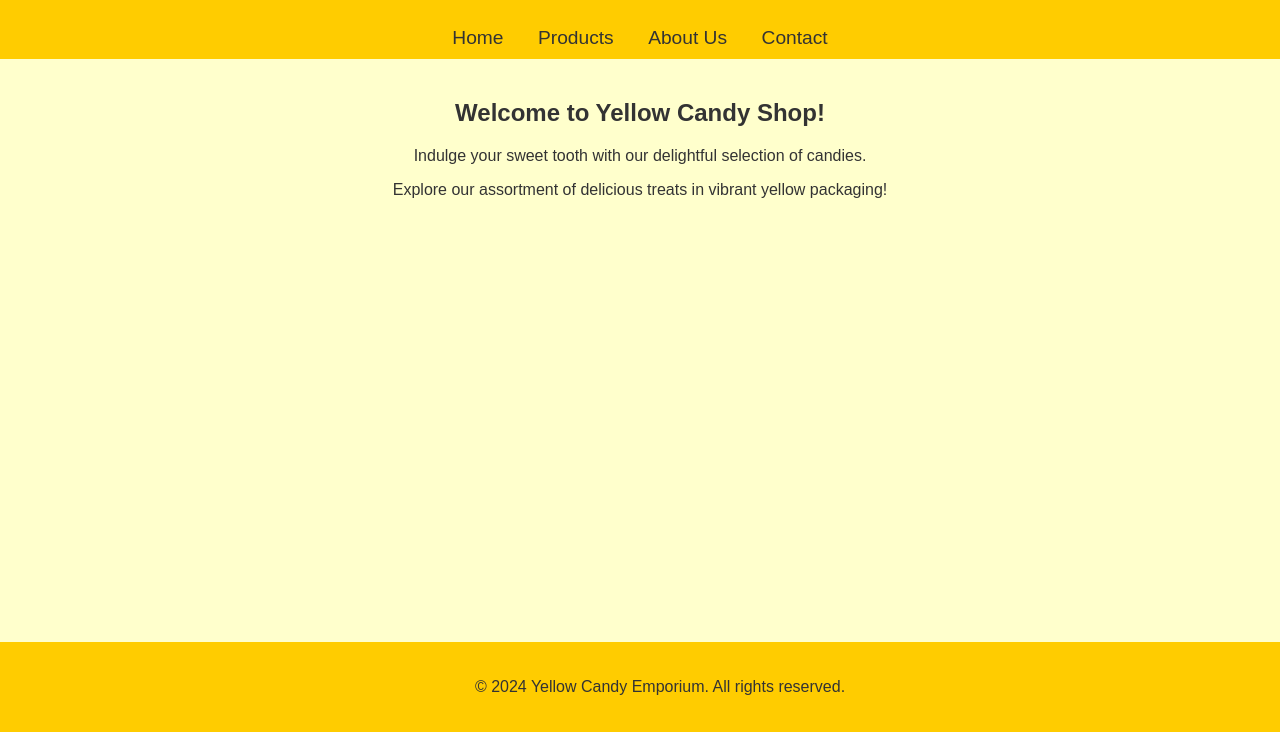
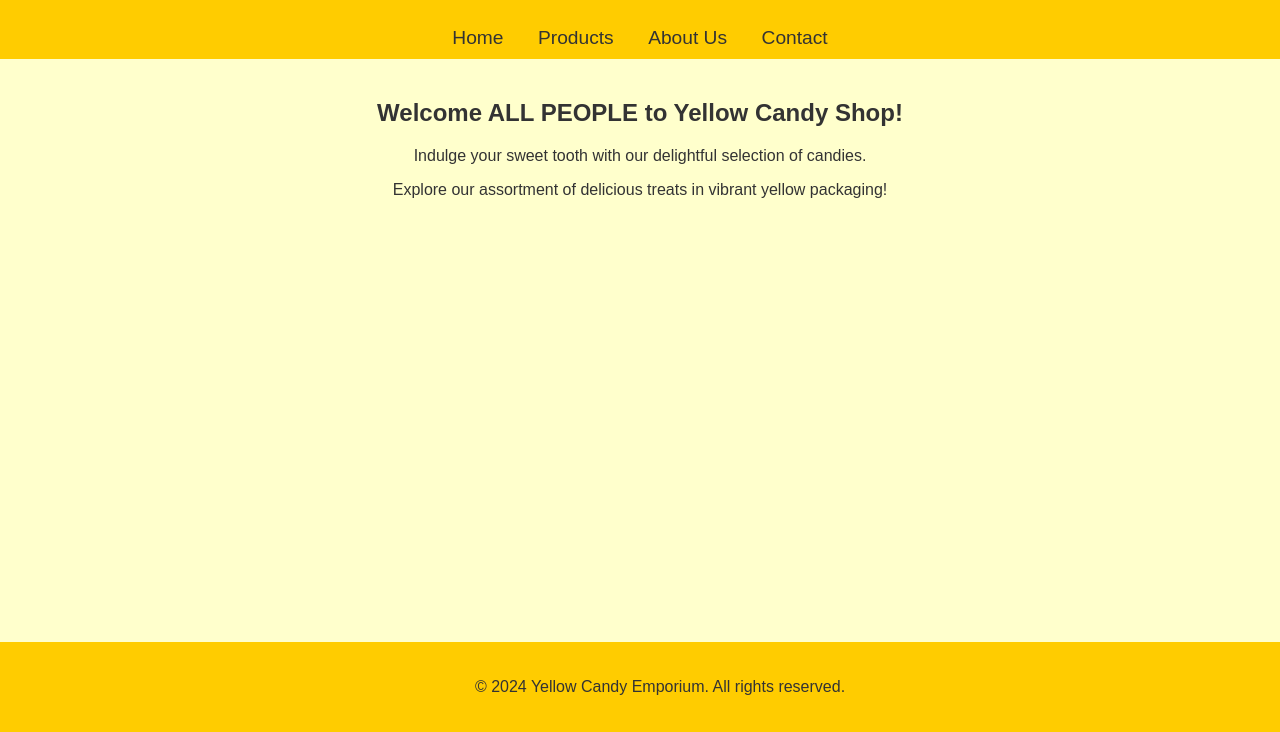
Before and after one commit to czarmax/candy_shop, a plain HTML site: page index.html in a window 1280 px wide. Shown: the part 68-800 px from the top of the page. Drawn offline with Linux system fonts and the light colour scheme.

Commit message:
Modify welcome msg

```diff
--- a/index.html
+++ b/index.html
@@ -64,7 +64,7 @@
     </nav>
 
     <section>
-        <h2>Welcome to Yellow Candy Shop!</h2>
+        <h2>Welcome ALL PEOPLE to Yellow Candy Shop!</h2>
         <p>Indulge your sweet tooth with our delightful selection of candies.</p>
         <p>Explore our assortment of delicious treats in vibrant yellow packaging!</p>
     </section>
```
